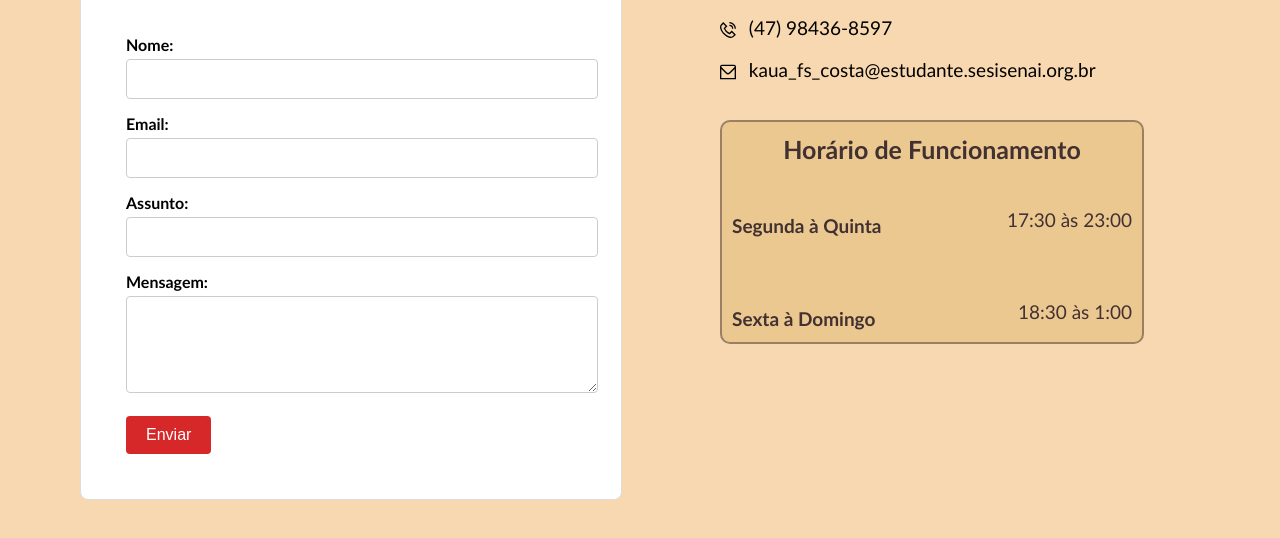
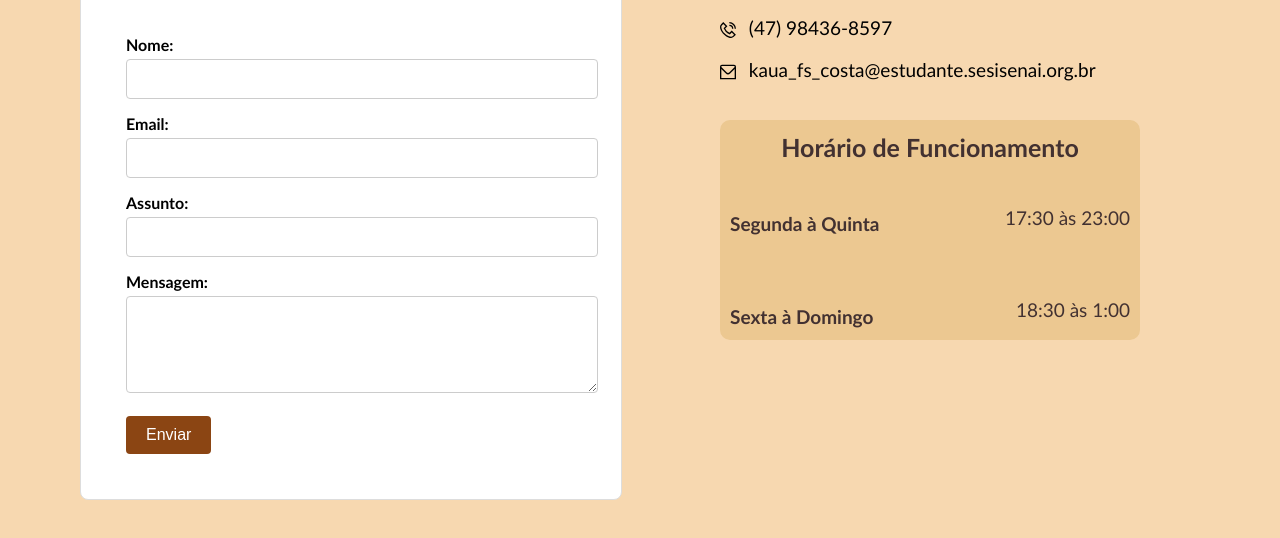
Before and after one commit to kauaafeelix/Pizzaria-html-css, a plain HTML site: page contato/index.html in a window 1280 px wide. Shown: the part 476-1014 px from the top of the page. Drawn offline with Linux system fonts and the light colour scheme.

Commit message:
style: mudança no style da page contatos

```diff
--- a/contato/style.css
+++ b/contato/style.css
@@ -106,7 +106,7 @@ input, textarea {
 button {
     margin-top: 20px;
     padding: 10px 20px;
-    background-color: #d62828;
+    background-color: #8b4513;
     color: #fff;
     border: none;
     border-radius: 4px;
@@ -129,7 +129,6 @@ button:hover {
 .horario-funcionamento{
   background-color: #ecc891;
   color: #423131;
-  border: 2px solid #5541418a;
   border-radius: 10px;
   padding: 10px;
   width: 400px;
```
